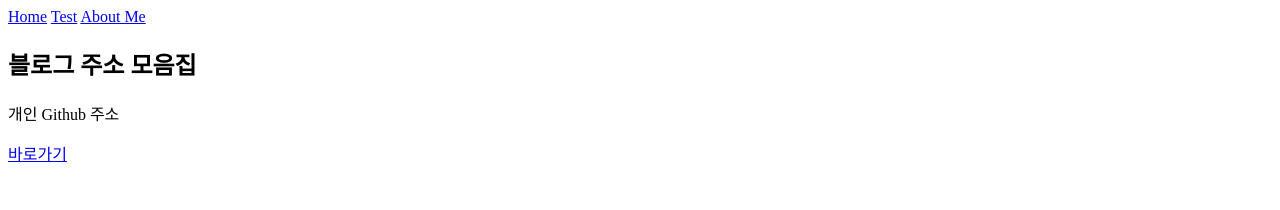
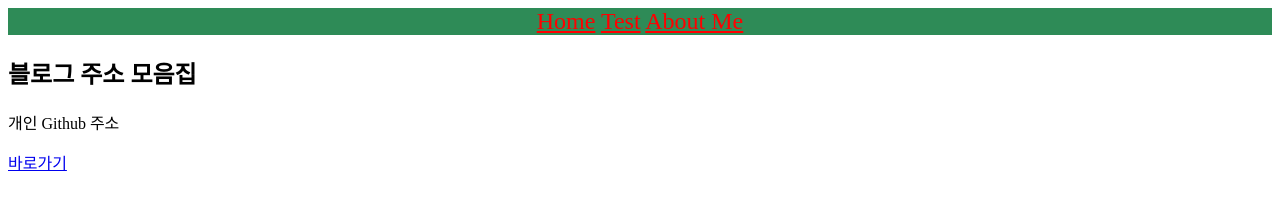
Before and after one commit to leedaedoo2/cakd5_web1, a plain HTML site: page blog_list.html in a window 1280 px wide. Drawn offline with Linux system fonts and the light colour scheme.

Commit message:
220208-1154

```diff
--- a/blog_list.html
+++ b/blog_list.html
@@ -5,6 +5,7 @@
     <meta http-equiv="X-UA-Compatible" content="IE=edge">
     <meta name="viewport" content="width=device-width, initial-scale=1.0">
     <title>this is blog</title>
+    <link href="./practice.css" rel="stylesheet" type="text/css">
 </head>
 <body>
     <nav>
--- /dev/null
+++ b/practice.css
@@ -0,0 +1,2 @@
+nav {background-color: seagreen; font-size: 150%; text-align: center}
+nav a {color:red}
```
Also changed, not shown: 2 other files.
